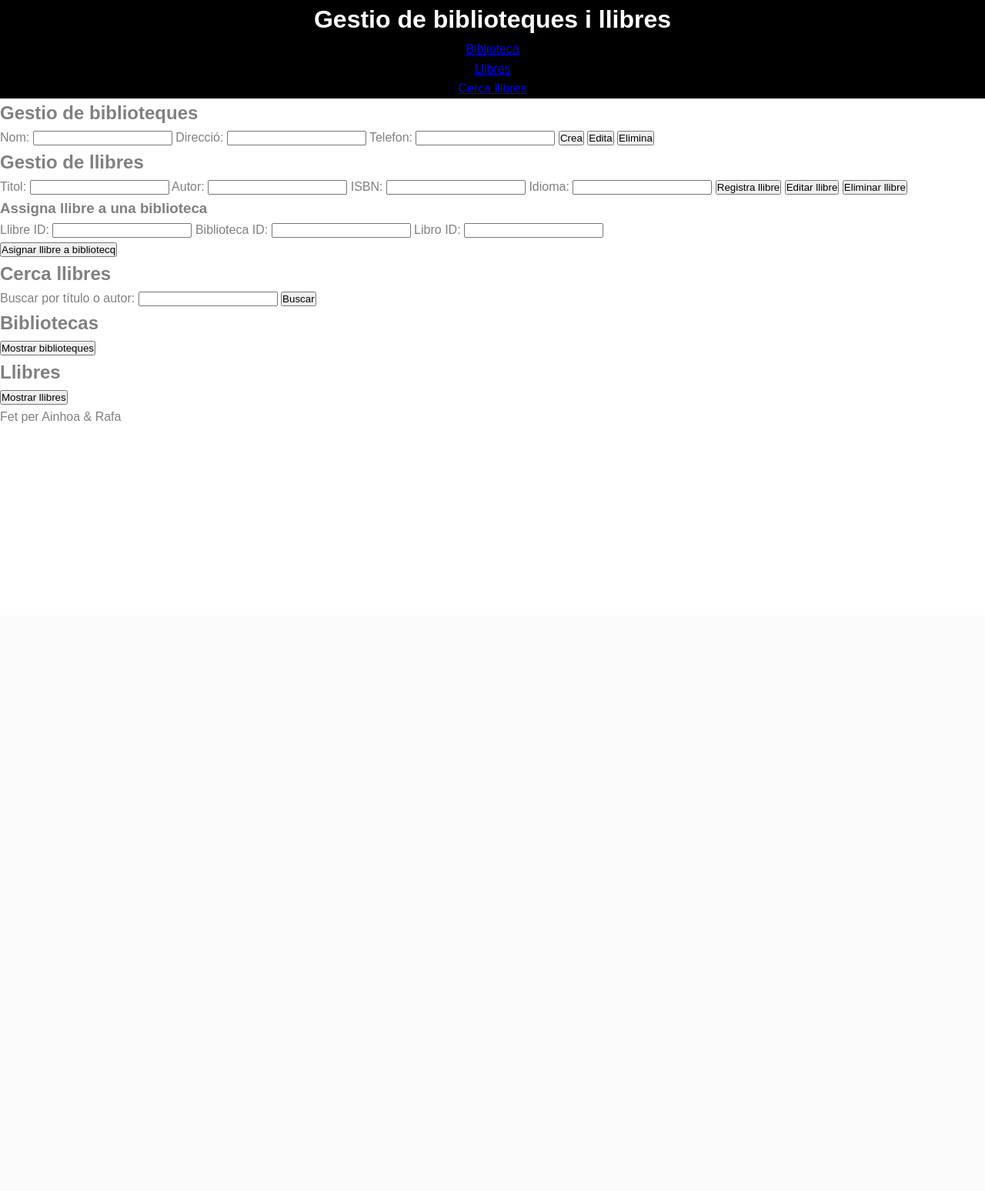
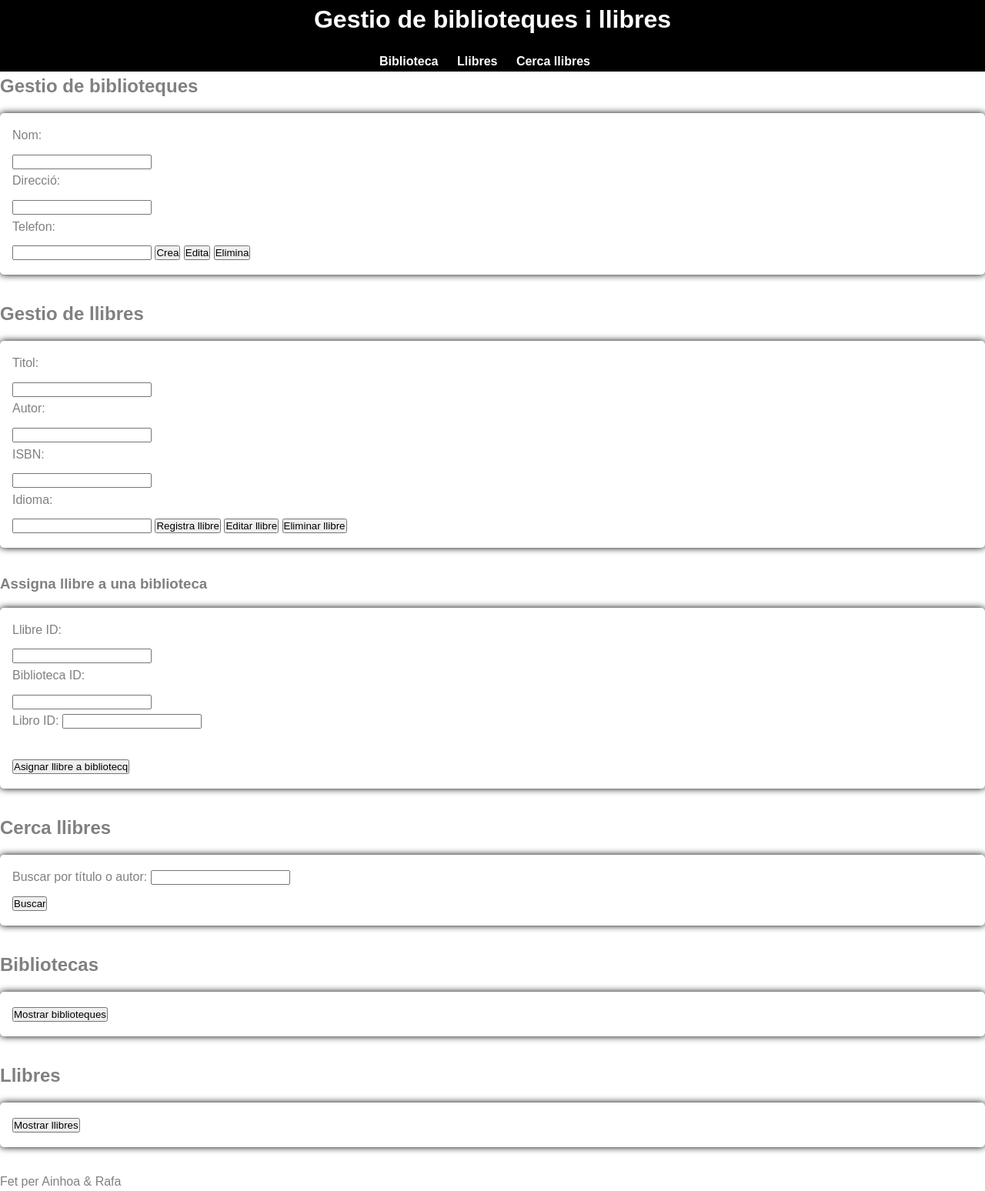
Before and after one commit to Suricum/projecte_final_UF1, a PHP site: page /index.html in a window 1280 px wide. Shown: the whole page at 77% size. Before the commit the page ends 800 px from the top, so only its background shows below. Run offline with PHP 8.4, Linux system fonts and the light colour scheme.

Commit message:
css cambiecitos

```diff
--- a/styles.css
+++ b/styles.css
@@ -29,3 +29,47 @@ header nav ul{
     padding: 0px;
 
 }
+
+header nav ul li{
+
+    display: inline;
+    margin-right: 20px;
+
+}
+
+header nav ul li a {
+
+    color: white;
+    text-decoration: none;
+    font-weight: bold;
+
+}
+
+h1, h2, h3 {
+
+    margin-bottom: 16px;
+
+}
+
+form {
+
+    background-color: white;
+    padding: 16px;
+    margin-bottom: 32px;
+    border-radius: 5px;
+    box-shadow: 0px 0px 10px rgb(0, 0, 0);
+
+}
+
+label {
+
+    display: block;
+    margin-bottom: 8px;
+
+}
+
+input {
+
+
+
+}
```
